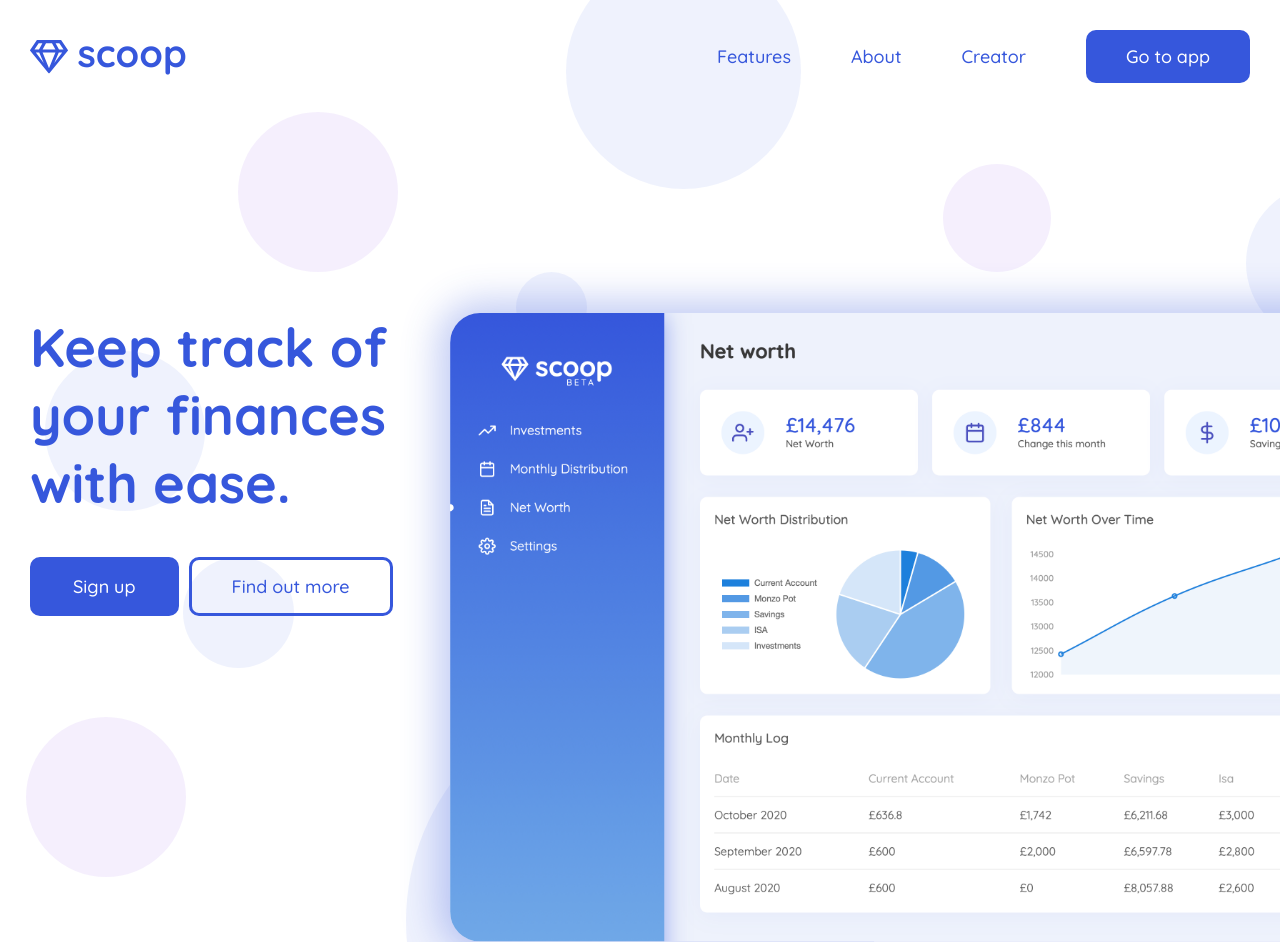
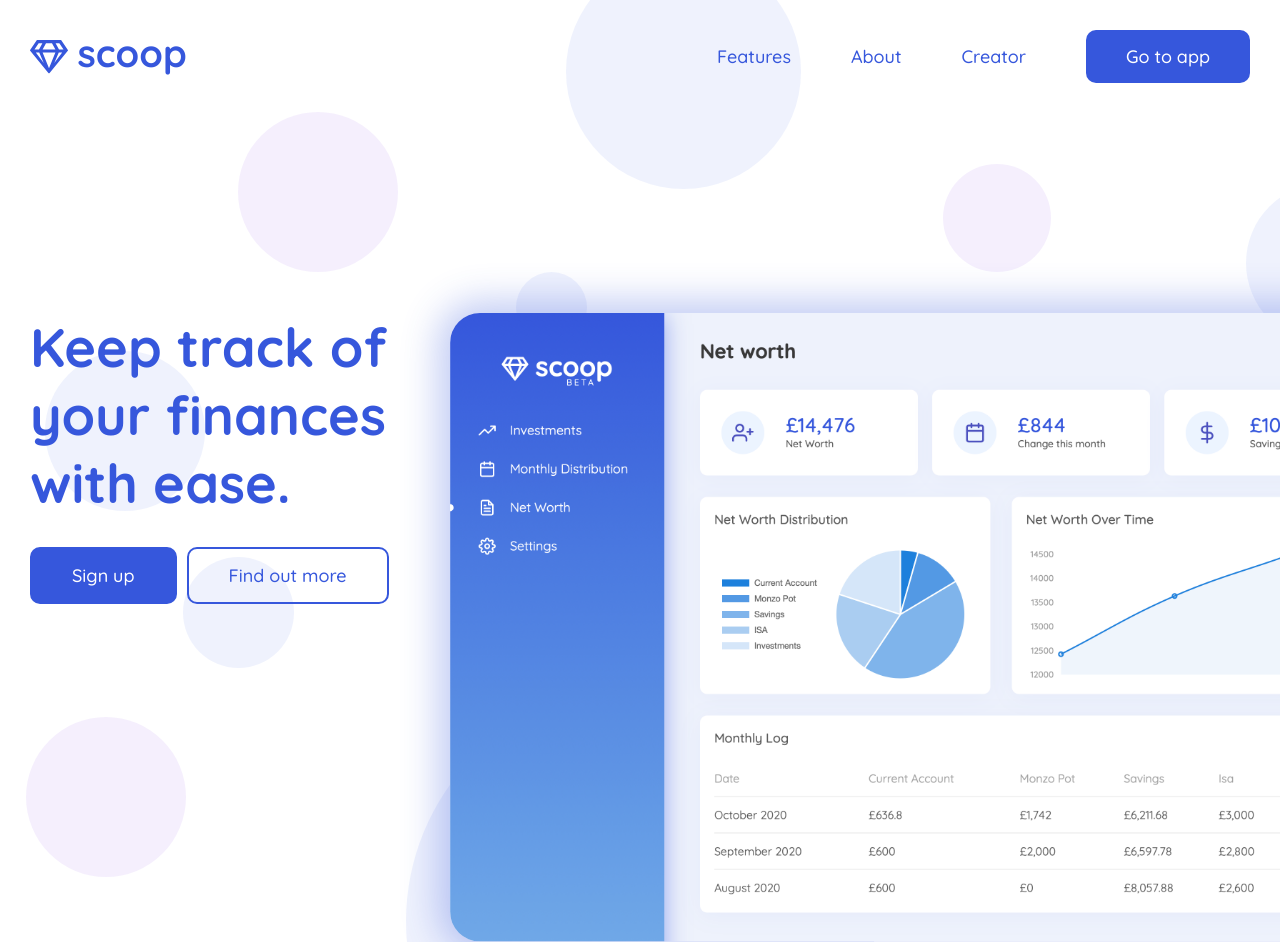
Before and after one commit to danielcornock/scoop-marketing-page, a Jekyll site: the page built from index.md, in a window 1280 px wide. Built offline with Jekyll 4.4.1, drawn with Linux system fonts in a browser that asks for light colours.

Commit message:
Small style changes

```diff
--- a/_includes/header/_header.scss
+++ b/_includes/header/_header.scss
@@ -36,9 +36,14 @@
     color: $color-primary;
     font-weight: 500;
     font-size: 18px;
+    transition: 250ms;
 
     & + & {
       margin-left: $spacing-60;
+    }
+
+    &:hover {
+      transform: scale(1.03);
     }
   }
 
--- a/_includes/hero/_hero.scss
+++ b/_includes/hero/_hero.scss
@@ -19,7 +19,7 @@
   &-heading {
     font-size: 54px;
     color: $color-primary;
-    margin-bottom: $spacing-40;
+    margin-bottom: $spacing-30;
   }
 
   &-actions {
@@ -30,7 +30,7 @@
     display: block;
     padding: $spacing-15 $spacing-40;
     border-radius: $br-med;
-    border: 3px solid $color-primary;
+    border: 2px solid $color-primary;
     font-weight: 500;
     font-size: 18px;
     transition: 250ms;
```
